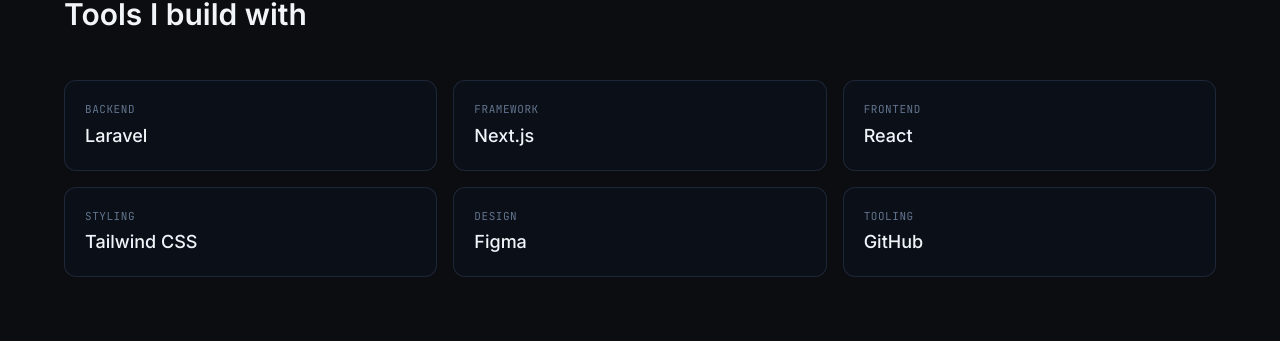
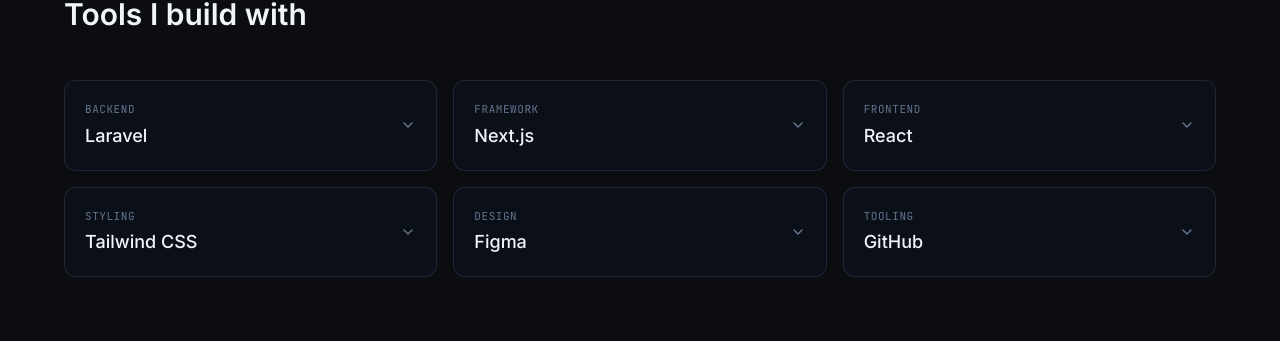
Before and after one commit to Freakshowzzz/reactportfolio, a React (Vite) app: page / in a window 1280 px wide. Shown: the part 928-1269 px from the top of the page. Built offline with nearby package versions, Linux system fonts and the light colour scheme.

Commit message:
about progress

```diff
--- a/src/components/common/header.tsx
+++ b/src/components/common/header.tsx
@@ -1,7 +1,6 @@
 import { useEffect, useState } from "react";
 import { Link } from "react-router";
 import { cn } from "@/lib/cn";
-
 
 type NavLink = {
   label: string;
@@ -9,9 +8,10 @@
 };
 
 const NAV_LINKS: NavLink[] = [
-    { label: "Home", href: "#home" },
-    { label: "Projects", href: "#projects" },
-    { label: "About", href: "#about" },
+  { label: "Home", href: "/#home" },
+  { label: "About", href: "/about" },
+  { label: "Projects", href: "/#projects" },
+
 ];
 
 export default function Header() {
@@ -52,24 +52,24 @@
             <span className="relative inline-flex h-2 w-2 rounded-full bg-sky-400" />
           </span>
           <span className="transition-colors group-hover:text-sky-400">
-                        ABR<span className="text-sky-400">.dev</span>
+            Adonis<span className="text-sky-400">.dev</span>
           </span>
         </Link>
 
         {/* Desktop nav */}
         <nav className="hidden items-center gap-8 md:flex">
           {NAV_LINKS.map((link) => (
-                        <a
+            <Link
               key={link.href}
-                            href={link.href}
+              to={link.href}
               className="relative text-sm text-slate-400 transition-colors hover:text-slate-100 [&:hover>span]:w-full"
             >
               {link.label}
               <span className="absolute -bottom-1 left-0 h-px w-0 bg-sky-400 transition-all duration-300" />
-                        </a>
+            </Link>
           ))}
           <a
-                        href="#contact"
+            href="/#contact"
             className={cn(
               "rounded-full border border-sky-400/30 bg-sky-400/10 px-4 py-1.5 text-sm text-sky-300 transition-colors",
               "hover:border-sky-400/60 hover:bg-sky-400/20"
@@ -77,7 +77,6 @@
           >
             Let's talk
           </a>
-
         </nav>
 
         {/* Mobile menu toggle */}
@@ -116,24 +115,22 @@
       >
         <nav className="flex flex-col gap-1 px-6 py-4">
           {NAV_LINKS.map((link) => (
-                        <a
+            <Link
               key={link.href}
-                            href={link.href}
+              to={link.href}
               onClick={() => setMenuOpen(false)}
               className="rounded-md px-2 py-2.5 text-sm text-slate-300 transition-colors hover:bg-sky-400/10 hover:text-sky-300"
             >
               {link.label}
-                        </a>
+            </Link>
           ))}
           <a
-                        href="#contact"
+            href="/#contact"
             onClick={() => setMenuOpen(false)}
             className="mt-2 rounded-full border border-sky-400/30 bg-sky-400/10 px-4 py-2 text-center text-sm text-sky-300"
           >
             Let's talk
           </a>
-                    <div className="mt-3 flex justify-center">
-                    </div>
         </nav>
       </div>
     </header>
--- /dev/null
+++ b/src/components/features/about/biosection.tsx
@@ -0,0 +1,33 @@
+export default function BioSection() {
+  return (
+    <section id="bio" className="px-6 pb-16 pt-24 sm:px-12 sm:pt-32">
+      <div className="mx-auto max-w-3xl">
+        <p className="font-mono text-xs uppercase tracking-[0.3em] text-sky-400">
+          About
+        </p>
+        <h1 className="mt-3 text-3xl font-semibold text-slate-100 sm:text-5xl">
+          Hey, I'm Adonis.
+        </h1>
+
+        <div className="mt-8 space-y-4 text-base leading-relaxed text-slate-400 sm:text-lg">
+
+          <p>
+            I'm a developer who enjoys the full path from idea to shipped
+            product — sketching a layout in Figma, building it out in React
+            or Next.js, and wiring up the backend in Laravel to make it
+            actually work.
+          </p>
+          <p>
+            What keeps me interested in this work is the mix of craft and
+            logic — getting an interface to feel right, and getting the
+            system behind it to hold up. I like projects where both of those
+            actually matter.
+          </p>
+          <p>
+            Outside of writing code, I spend time on my several personal interests including reading, gaming, and learning new things that benefit me.
+          </p>
+        </div>
+      </div>
+    </section>
+  );
+}
--- /dev/null
+++ b/src/components/features/about/interestsection.tsx
@@ -0,0 +1,42 @@
+type Interest = {
+  label: string;
+  note: string;
+};
+
+// TODO: swap these for things that are actually true about you.
+// The "note" is a short, specific detail — not a full sentence.
+const INTERESTS: Interest[] = [
+  { label: "Gaming", note: "Currently playing —" },
+  { label: "Music", note: "Usually listening to —" },
+  { label: "Reading", note: "Into —" },
+  { label: "Side projects", note: "Currently building —" },
+];
+
+export default function InterestsSection() {
+  return (
+    <section id="interests" className="px-6 py-16 sm:px-12">
+      <div className="mx-auto max-w-3xl">
+        <p className="font-mono text-xs uppercase tracking-[0.3em] text-sky-400">
+          Outside of code
+        </p>
+        <h2 className="mt-3 text-2xl font-semibold text-slate-100 sm:text-3xl">
+          A few things I'm into
+        </h2>
+
+        <div className="mt-8 grid gap-4 sm:grid-cols-2">
+          {INTERESTS.map((interest) => (
+            <div
+              key={interest.label}
+              className="rounded-xl border border-slate-700/50 bg-slate-900/30 p-5"
+            >
+              <p className="text-lg font-medium text-slate-100">
+                {interest.label}
+              </p>
+              <p className="mt-1 text-sm text-slate-400">{interest.note}</p>
+            </div>
+          ))}
+        </div>
+      </div>
+    </section>
+  );
+}
--- a/src/components/features/home/techstacksection.tsx
+++ b/src/components/features/home/techstacksection.tsx
@@ -1,13 +1,65 @@
-const TECH_STACK = [
-  { name: "Laravel", category: "Backend" },
-  { name: "Next.js", category: "Framework" },
-  { name: "React", category: "Frontend" },
-  { name: "Tailwind CSS", category: "Styling" },
-  { name: "Figma", category: "Design" },
-  { name: "GitHub", category: "Tooling" },
+import { useState } from "react";
+import { cn } from "@/lib/cn";
+
+type Tech = {
+  name: string;
+  category: string;
+  description: string;
+  url: string;
+};
+
+const TECH_STACK: Tech[] = [
+  {
+    name: "Laravel",
+    category: "Backend",
+    description:
+      "A PHP web framework known for expressive syntax, with built-in tools for routing, authentication, and database migrations.",
+    url: "https://laravel.com",
+  },
+  {
+    name: "Next.js",
+    category: "Framework",
+    description:
+      "A React framework that adds server-side rendering, static site generation, and file-based routing on top of React.",
+    url: "https://nextjs.org",
+  },
+  {
+    name: "React",
+    category: "Frontend",
+    description:
+      "A JavaScript library for building user interfaces out of reusable, composable components.",
+    url: "https://react.dev",
+  },
+  {
+    name: "Tailwind CSS",
+    category: "Styling",
+    description:
+      "A utility-first CSS framework that provides low-level classes for building custom designs directly in markup.",
+    url: "https://tailwindcss.com",
+  },
+  {
+    name: "Figma",
+    category: "Design",
+    description:
+      "A collaborative interface design tool used for wireframing, prototyping, and building shared design systems.",
+    url: "https://figma.com",
+  },
+  {
+    name: "GitHub",
+    category: "Tooling",
+    description:
+      "A platform for hosting and collaborating on Git repositories, with built-in issues, pull requests, and CI/CD.",
+    url: "https://github.com",
+  },
 ];
 
 export default function TechStackSection() {
+  const [openIndex, setOpenIndex] = useState<number | null>(null);
+
+  function toggleCard(index: number) {
+    setOpenIndex((prev) => (prev === index ? null : index));
+  }
+
   return (
     <section id="stack" className="px-6 py-24 sm:px-12">
       <div className="mx-auto max-w-6xl">
@@ -18,20 +70,102 @@
           Tools I build with
         </p>
 
-        <div className="mt-12 grid grid-cols-2 gap-4 sm:grid-cols-3">
-          {TECH_STACK.map((tech) => (
+        <div className="mt-12 grid grid-cols-2 items-start gap-4 sm:grid-cols-3">
+          {TECH_STACK.map((tech, index) => {
+            const isOpen = openIndex === index;
+
+            return (
               <div
                 key={tech.name}
-              className="group rounded-xl border border-slate-700/50 bg-slate-900/30 p-5 transition-colors hover:border-sky-400/40 hover:bg-slate-900/50"
+                className={cn(
+                  "rounded-xl border bg-slate-900/30 transition-colors",
+                  isOpen
+                    ? "border-sky-400/50 bg-slate-900/50"
+                    : "border-slate-700/50 hover:border-sky-400/40 hover:bg-slate-900/50"
+                )}
               >
+                <button
+                  type="button"
+                  onClick={() => toggleCard(index)}
+                  aria-expanded={isOpen}
+                  className="w-full p-5 text-left"
+                >
+                  <div className="flex items-center justify-between gap-2">
+                    <div>
                       <p className="font-mono text-[11px] uppercase tracking-wider text-slate-500">
                         {tech.category}
                       </p>
-              <p className="mt-1 text-lg font-medium text-slate-100 transition-colors group-hover:text-sky-300">
+                      <p
+                        className={cn(
+                          "mt-1 text-lg font-medium transition-colors",
+                          isOpen ? "text-sky-300" : "text-slate-100"
+                        )}
+                      >
                         {tech.name}
                       </p>
                     </div>
-          ))}
+                    <svg
+                      width="16"
+                      height="16"
+                      viewBox="0 0 16 16"
+                      fill="none"
+                      className={cn(
+                        "shrink-0 text-slate-500 transition-transform duration-300",
+                        isOpen && "rotate-180 text-sky-400"
+                      )}
+                    >
+                      <path
+                        d="M4 6L8 10L12 6"
+                        stroke="currentColor"
+                        strokeWidth="1.5"
+                        strokeLinecap="round"
+                        strokeLinejoin="round"
+                      />
+                    </svg>
+                  </div>
+                </button>
+
+                {/* Expandable detail panel */}
+                <div
+                  className={cn(
+                    "grid overflow-hidden transition-[grid-template-rows] duration-300 ease-out",
+                    isOpen ? "grid-rows-[1fr]" : "grid-rows-[0fr]"
+                  )}
+                >
+                  <div className="min-h-0">
+                    <div className="px-5 pb-5">
+                      <p className="text-sm leading-relaxed text-slate-400">
+                        {tech.description}
+                      </p>
+                      <a
+                        href={tech.url}
+                        target="_blank"
+                        rel="noreferrer"
+                        onClick={(e) => e.stopPropagation()}
+                        className="mt-3 inline-flex items-center gap-1 text-sm text-sky-400 transition-colors hover:text-sky-300"
+                      >
+                        Visit site
+                        <svg
+                          width="12"
+                          height="12"
+                          viewBox="0 0 12 12"
+                          fill="none"
+                        >
+                          <path
+                            d="M3 9L9 3M9 3H4M9 3V8"
+                            stroke="currentColor"
+                            strokeWidth="1.5"
+                            strokeLinecap="round"
+                            strokeLinejoin="round"
+                          />
+                        </svg>
+                      </a>
+                    </div>
+                  </div>
+                </div>
+              </div>
+            );
+          })}
         </div>
       </div>
     </section>
--- a/src/main.tsx
+++ b/src/main.tsx
@@ -3,6 +3,7 @@
 import { BrowserRouter, Routes, Route } from "react-router";
 
 import HomePage from "@/pages/home";
+import AboutPage from "@/pages/about";
 import Layout from "@/pages/layout.tsx";
 
 createRoot(document.getElementById("root")!).render(
@@ -10,6 +11,7 @@
     <Routes>
       <Route element={<Layout />}>
         <Route path="/" element={<HomePage />} />
+        <Route path="/about" element={<AboutPage />} />
       </Route>
     </Routes>
   </BrowserRouter>,
--- /dev/null
+++ b/src/pages/about/index.tsx
@@ -0,0 +1,11 @@
+import BioSection from "@/components/features/about/biosection";
+import InterestsSection from "@/components/features/about/interestsection";
+
+export default function AboutPage() {
+  return (
+    <>
+      <BioSection />
+      <InterestsSection />
+    </>
+  );
+}
--- a/src/pages/layout.tsx
+++ b/src/pages/layout.tsx
@@ -1,10 +1,35 @@
-import { Outlet } from "react-router";
+import { useEffect } from "react";
+import { Outlet, useLocation } from "react-router";
 import Header from "@/components/common/header";
 import Footer from "@/components/common/footer";
 import TechBackground from "@/components/features/background/TechBackground";
 
+/**
+ * Layout — the standard shell every page renders inside.
+ * Pages never render Header/Footer/background themselves;
+ * they just render their own Section components via <Outlet />.
+ *
+ * Also handles scroll behavior on route/hash change: jumps to a
+ * section if the URL has a hash (e.g. coming from /about back to
+ * /#projects), otherwise scrolls to top on a fresh page load.
+ */
+export default function Layout() {
+  const location = useLocation();
 
-export default function Layout() {
+  useEffect(() => {
+    if (location.hash) {
+      // wait a tick so the target page's sections have mounted
+      const id = location.hash.slice(1);
+      requestAnimationFrame(() => {
+        document
+          .getElementById(id)
+          ?.scrollIntoView({ behavior: "smooth", block: "start" });
+      });
+    } else {
+      window.scrollTo({ top: 0 });
+    }
+  }, [location.pathname, location.hash]);
+
   return (
     <div className="relative min-h-screen">
       <TechBackground />
```
Lines whose indentation alone changed are shown as unchanged.
